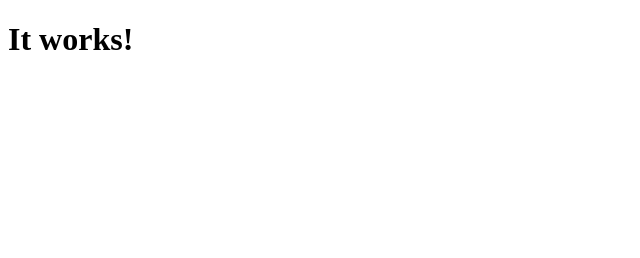
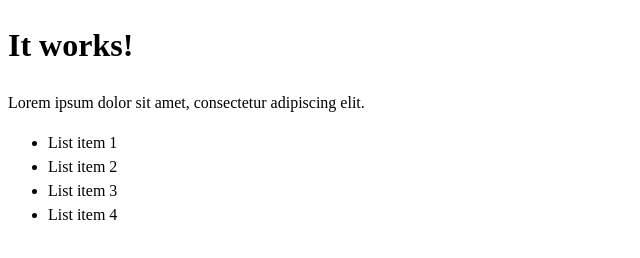
Before and after one commit to sashachama13/intro-to-github, a plain HTML site: page index.html in a window 1280 px wide. Shown: the whole page, without its empty margins (0-640 px from the left). Drawn offline with Linux system fonts and the light colour scheme.

Commit message:
Added some more content and basic styles.

```diff
--- /dev/null
+++ b/css/general.css
@@ -0,0 +1,6 @@
+@charset "UTF-8";
+/* CSS Document */
+html{
+background-color: :#e2e2e2;
+font: normal 100%/1.5 Constantia, serif;
+}
--- a/index.html
+++ b/index.html
@@ -3,11 +3,20 @@
 <head>
 <meta charset="UTF-8">
 <title>Intro to GitHub</title>
+<link href="css/general.css" rel="stylesheet">
 </head>
 
 <body>
 
 <h1>It works!</h1>
+<p>Lorem ipsum dolor sit amet, consectetur adipiscing elit.</p>
+
+<ul>
+	<li>List item 1</li>
+	<li>List item 2</li>
+	<li>List item 3</li>
+	<li>List item 4</li>
+</ul>
 
 </body>
 </html>
```
